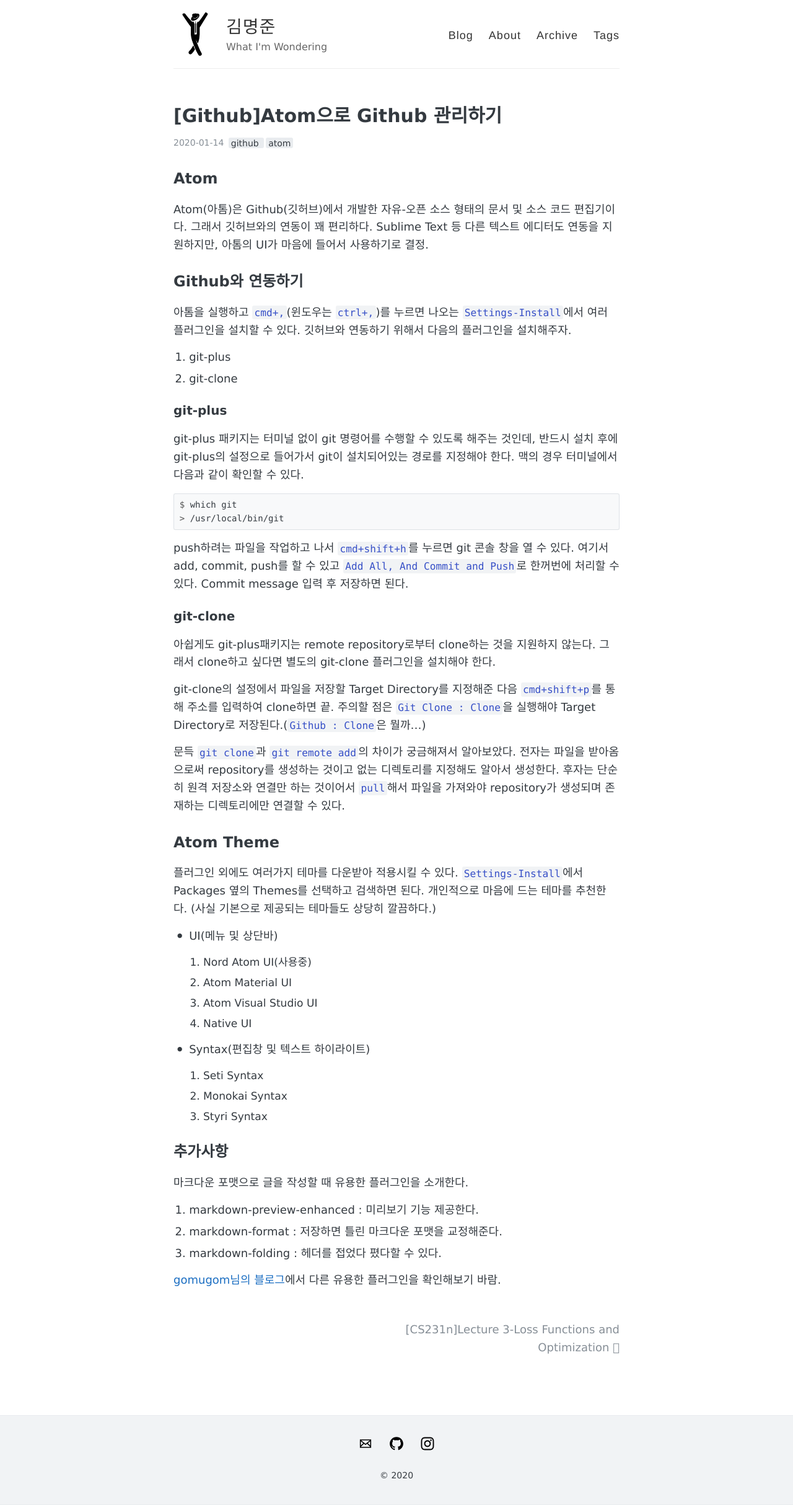
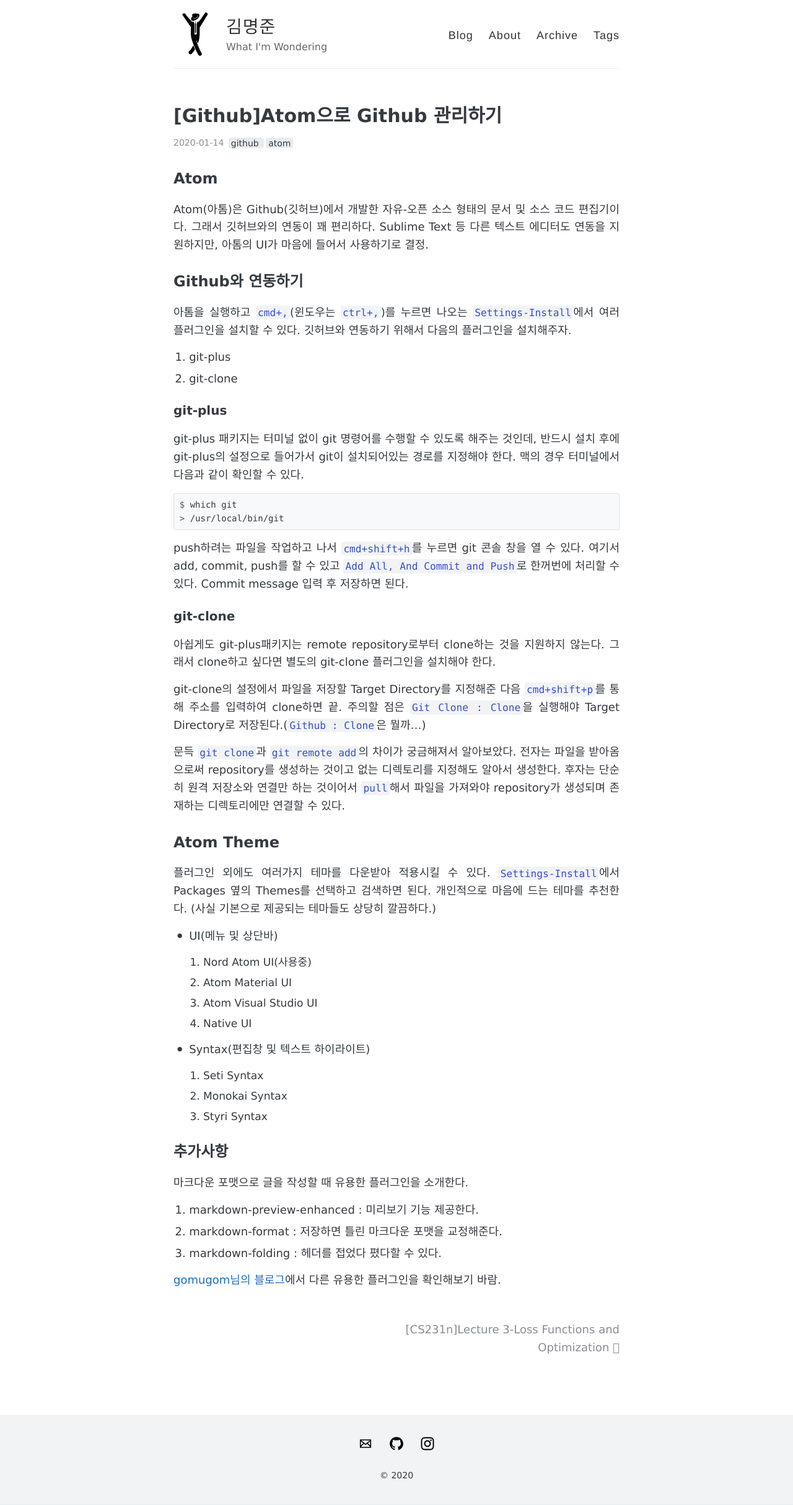
Before and after one commit to shanny924/shanny924.github.io, a Jekyll site: the page built from _posts/2020-01-14-github-with-atom.md, in a window 1280 px wide. Shown: the whole page at 62% size. Built offline with Jekyll 4.4.1, drawn with Linux system fonts in a browser that asks for light colours.

Commit message:
text-align

```diff
--- a/_layouts/post.html
+++ b/_layouts/post.html
@@ -21,7 +21,7 @@
     </ul>
   </div>
 
-  <div class="entry">
+  <div class="entry" style="text-align:justify">
     {{ content }}
   </div>
 
```
